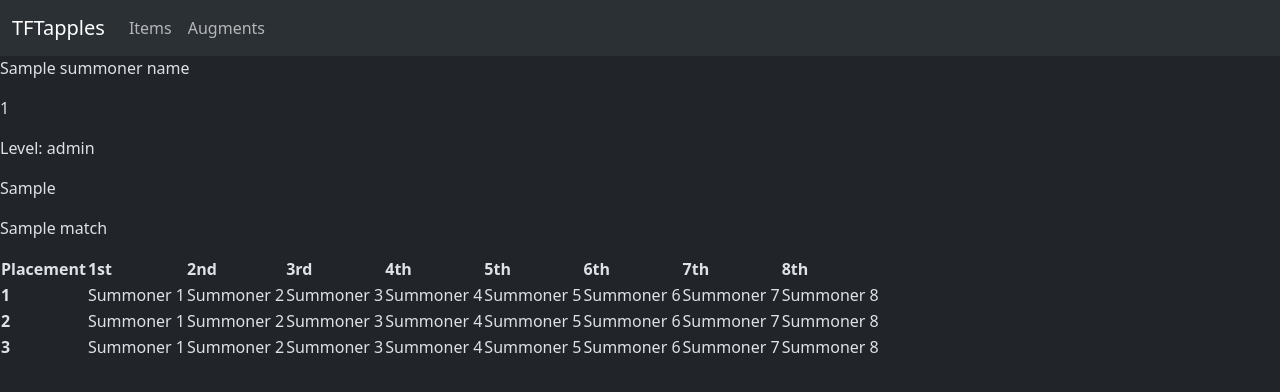
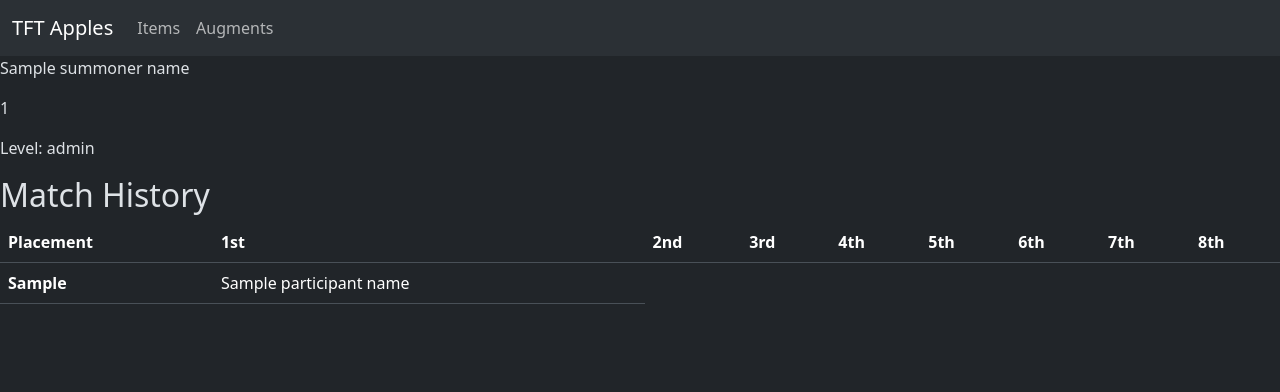
Before and after one commit to LimpyLimbs/TFTappples, a Flask app: template templates/summonername.html in a window 1280 px wide. Shown: the top 392 px of the page. Run offline with Flask 3, Linux system fonts and the light colour scheme; the template is opened without the code that fills it: most values are stand-ins (such as "Sample title", 1, 10 or a date in 2020).

Commit message:
summonername displays proper match history

```diff
--- a/match.py
+++ b/match.py
@@ -22,7 +22,7 @@
     def parse_match_info(self):
         self.participants_list=self.match_info['metadata']['participants']
         self.get_participant_names()
-        self.summoner_placement=self.participant_names.index(self.summoner_name)
+        self.summoner_placement=self.participant_names.index(self.summoner_name) + 1
 
     def get_participant_names(self):
         from summoner import Summoner
--- a/templates/base.html
+++ b/templates/base.html
@@ -9,7 +9,7 @@
     <body>
         <nav class="navbar navbar-expand-lg bg-body-tertiary">
             <div class="container-fluid">
-              <a class="navbar-brand" href="http://127.0.0.1/">TFTapples</a>
+              <a class="navbar-brand" href="http://127.0.0.1/">TFT Apples</a>
               <button class="navbar-toggler" type="button" data-bs-toggle="collapse" data-bs-target="#navbarNav" aria-controls="navbarNav" aria-expanded="false" aria-label="Toggle navigation">
                 <span class="navbar-toggler-icon"></span>
               </button>
--- a/templates/summonername.html
+++ b/templates/summonername.html
@@ -4,11 +4,8 @@
 <p>{{summoner_name}}<p>
 <p>{{summoner_rank}}</p>
 <p>Level: {{summoner_level}}</p>
-{% for match in summoner_match_history %}
-    <p>{{match.summoner_placement}}</p>
-    <p>{{match.participant_names}}</p>
-{% endfor %}
-<table class="table-borderless">
+<h2>Match History</h2>
+<table class="table">
     <thead>
       <tr>
         <th scope="col">Placement</th>
@@ -23,39 +20,14 @@
       </tr>
     </thead>
     <tbody>
-      <tr>
-        <th scope="row">1</th>
-        <td>Summoner 1</td>
-        <td>Summoner 2</td>
-        <td>Summoner 3</td>
-        <td>Summoner 4</td>
-        <td>Summoner 5</td>
-        <td>Summoner 6</td>
-        <td>Summoner 7</td>
-        <td>Summoner 8</td>
-      </tr>
-      <tr>
-        <th scope="row">2</th>
-        <td>Summoner 1</td>
-        <td>Summoner 2</td>
-        <td>Summoner 3</td>
-        <td>Summoner 4</td>
-        <td>Summoner 5</td>
-        <td>Summoner 6</td>
-        <td>Summoner 7</td>
-        <td>Summoner 8</td>
-      </tr>
-      <tr>
-        <th scope="row">3</th>
-        <td>Summoner 1</td>
-        <td>Summoner 2</td>
-        <td>Summoner 3</td>
-        <td>Summoner 4</td>
-        <td>Summoner 5</td>
-        <td>Summoner 6</td>
-        <td>Summoner 7</td>
-        <td>Summoner 8</td>
-      </tr>
+    {% for match in summoner_match_history %}
+        <tr>
+            <th scope="row">{{match.summoner_placement}}</th>
+            {% for name in match.participant_names %}
+                <td>{{name}}</td>
+            {% endfor %}
+        </tr>
+    {% endfor %}
     </tbody>
 </table>
 {% endblock %}
```
